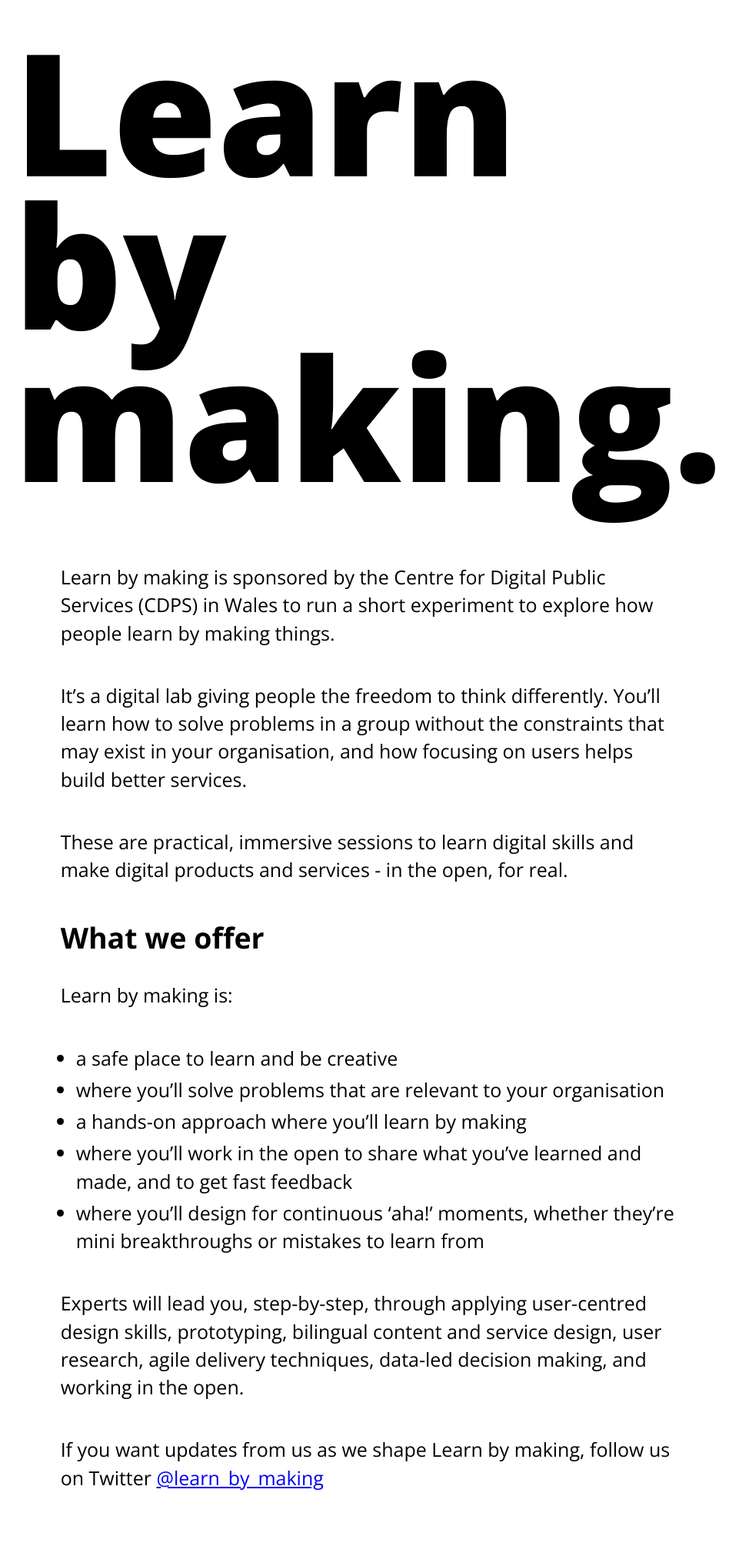
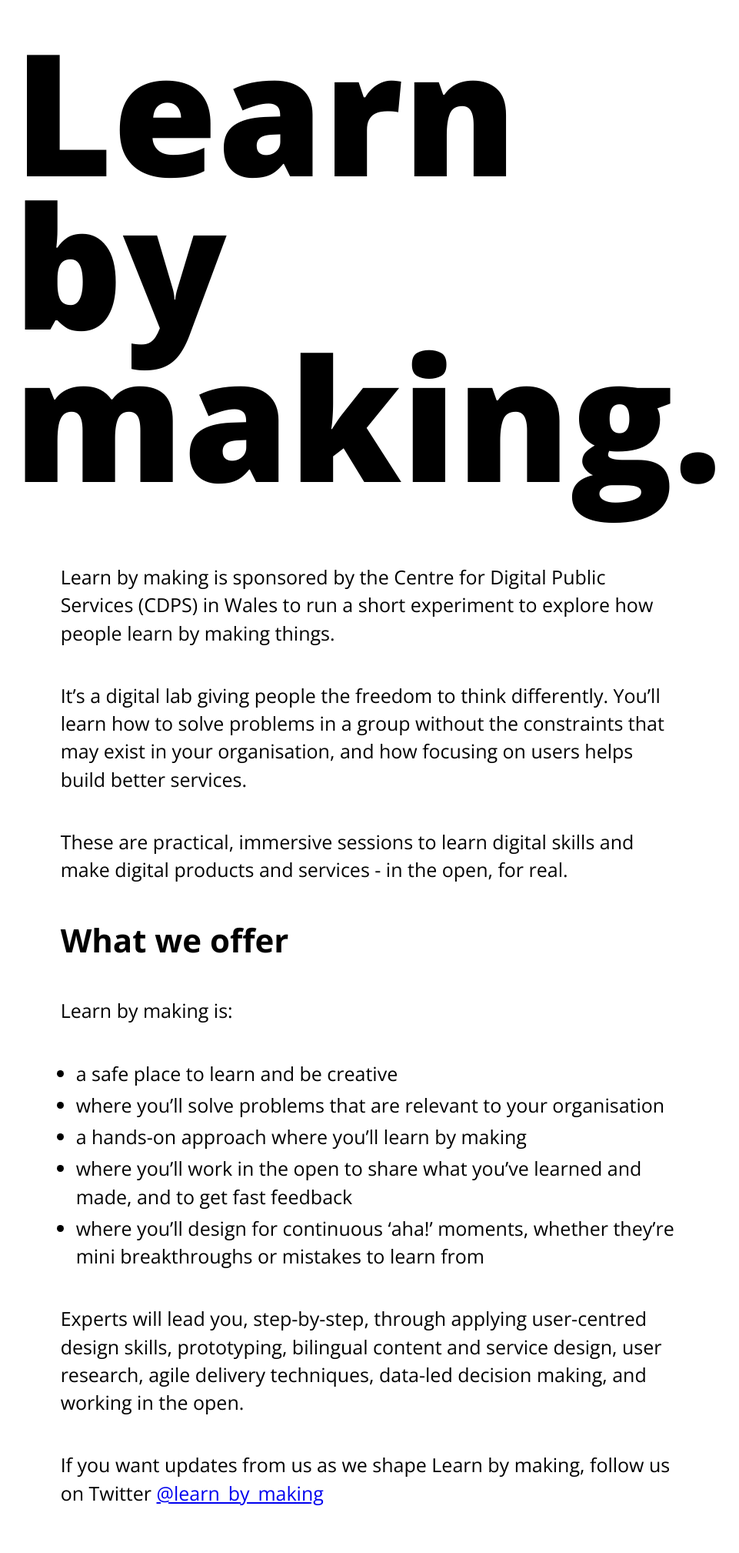
Before and after one commit to learnbymakingwales/learnbymakingwales.github.io, a Jekyll site: the page built from index.md, in a window 1280 px wide. Shown: the whole page at 77% size, without its empty margins (27-988 px from the left). Built offline with Jekyll 4.4.1, drawn with Linux system fonts in a browser that asks for light colours.

Commit message:
Tweak subheading size

```diff
--- a/assets/css/app.css
+++ b/assets/css/app.css
@@ -64,12 +64,22 @@ body {
   margin-bottom: calc(var(--vertical-spacing) * (2/3));
 }
 
+.lbm-markdown-output h2 {
+  font-size: 35px;
+  margin: 30px 0;
+}
+
 @media (min-width: 46.25em) {
   .lbm-markdown-output p,
   .lbm-body {
     font-size: var(--bigger-screen-font-size);
     line-height: 1.45;
     margin-bottom: var(--vertical-spacing);
+  }
+
+  .lbm-markdown-output h2 {
+    font-size: 42px;
+    margin: 45px 0;
   }
 }
 
```
